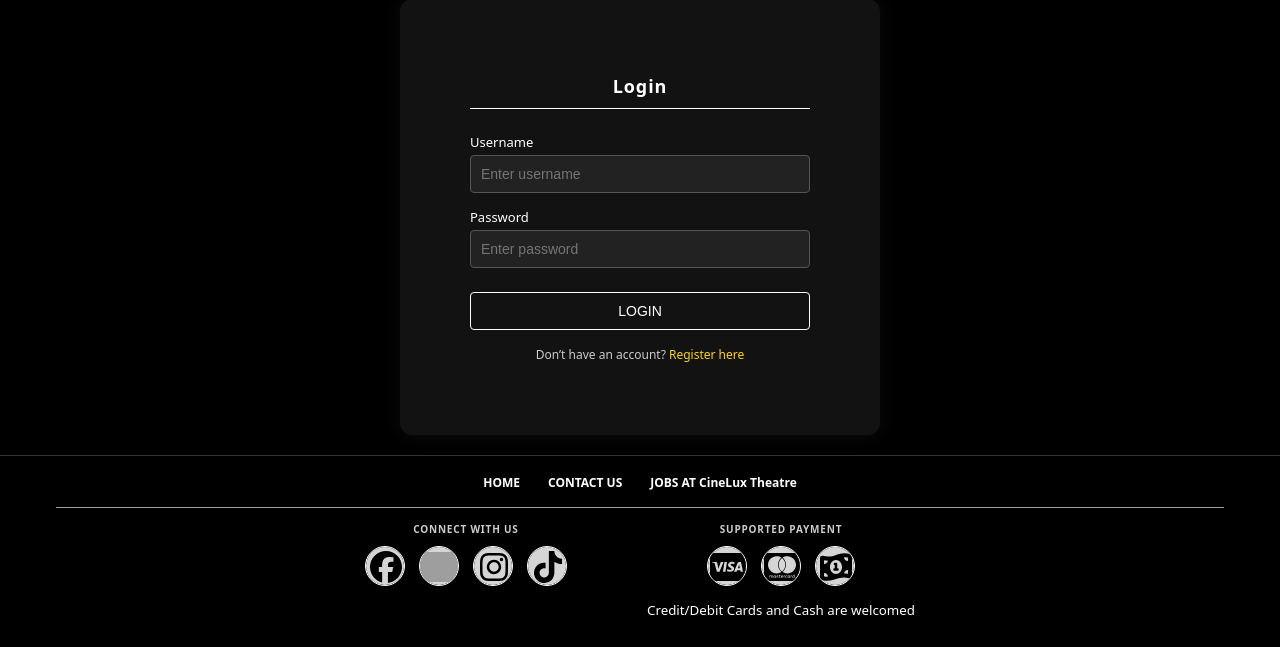
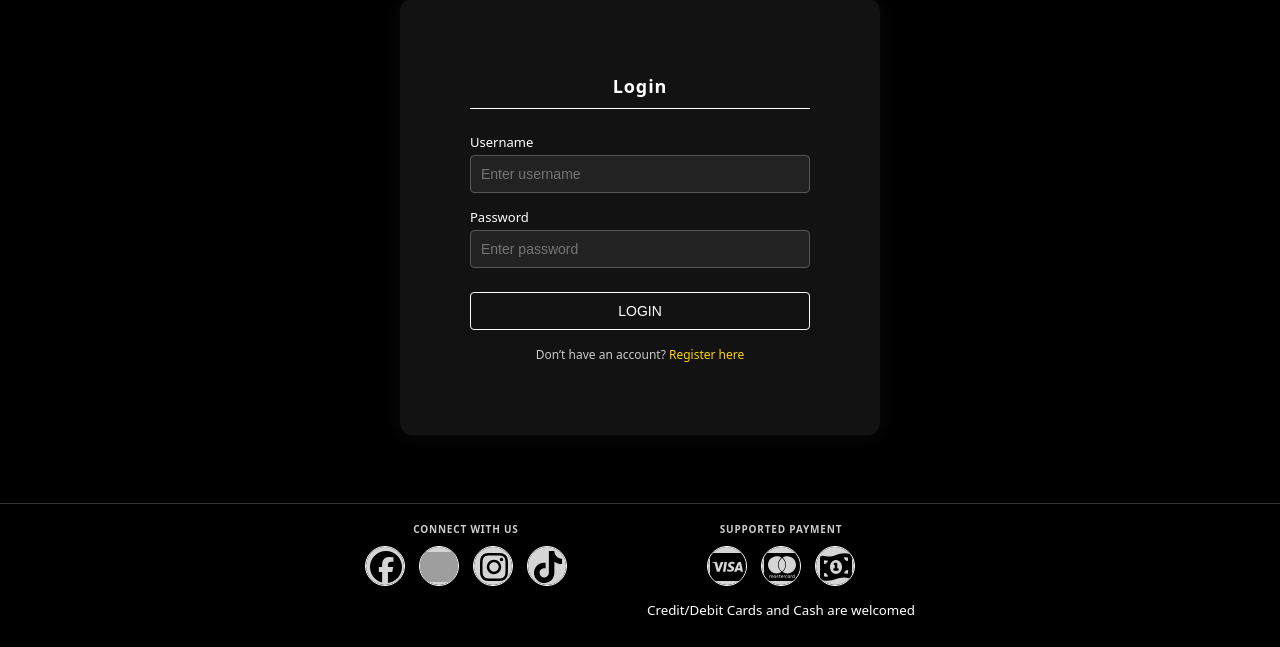
Before and after one commit to dsnyeo/ie4727-cinema-project, a PHP site: page /login-main.php in a window 1280 px wide. Shown: the part 153-800 px from the top of the page. Run offline with PHP 8.4, Linux system fonts and the light colour scheme; grey boxes are pictures that could not be loaded.

Commit message:
remove footer

```diff
--- a/login-main.php
+++ b/login-main.php
@@ -78,19 +78,8 @@ if ($flash) {
     <p>Don’t have an account? <a href="register-main.php">Register here</a></p>
   </div>
 
-
-
   <!-- Footer -->
 <footer class="site_footer">
-  <div class="container footer_links">
-    <a href="index.php">HOME</a>
-    <a href="#">CONTACT US</a>
-    <a href="jobs.php">JOBS AT CineLux Theatre</a>
-  </div>
-  <div class="container">
-    <hr class="footer_divider" />
-  </div>
-
   <div class="container footer_panels">
     <div class="footer_panel left">
       <div class="panel_title">CONNECT WITH US</div>
```
